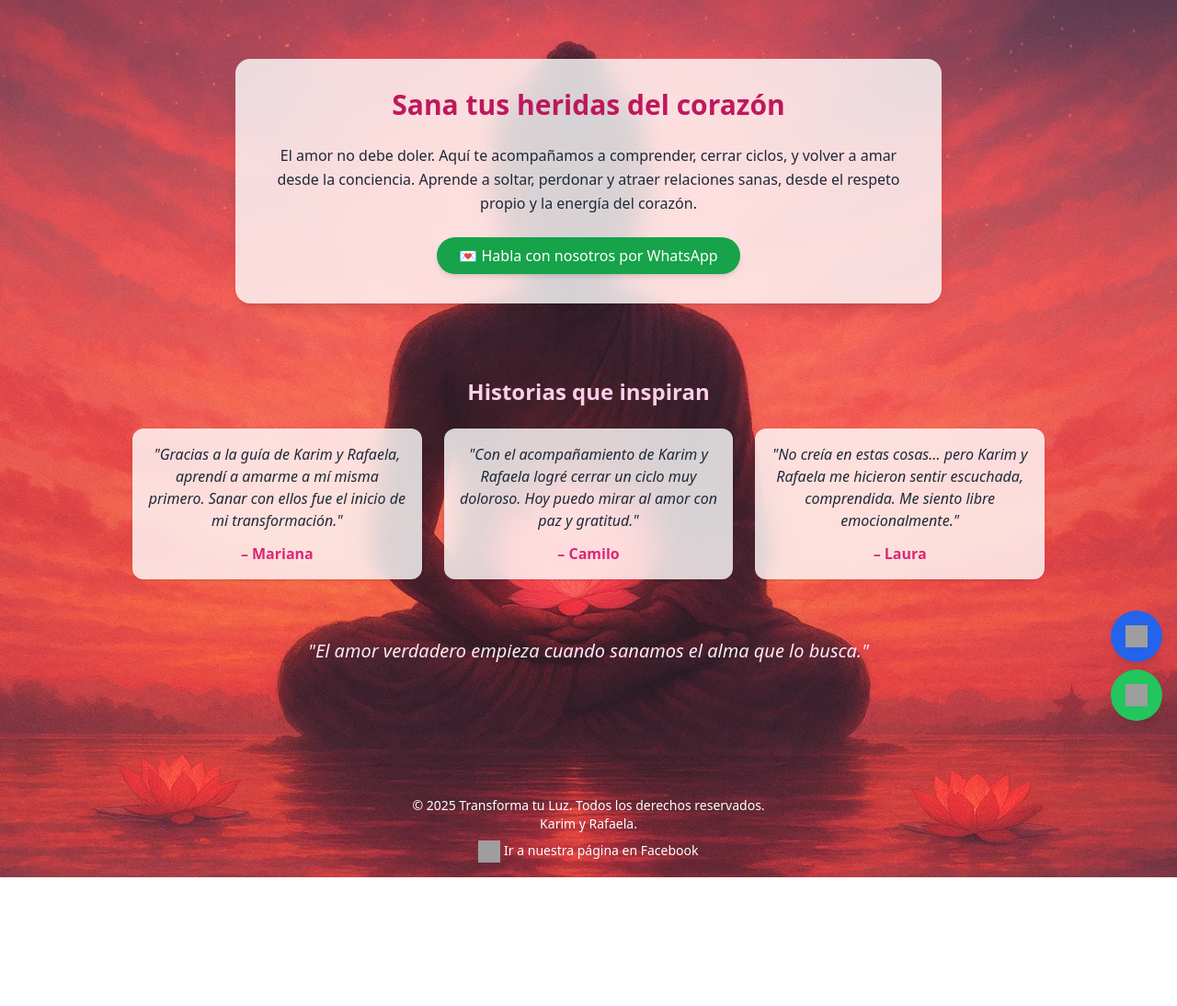
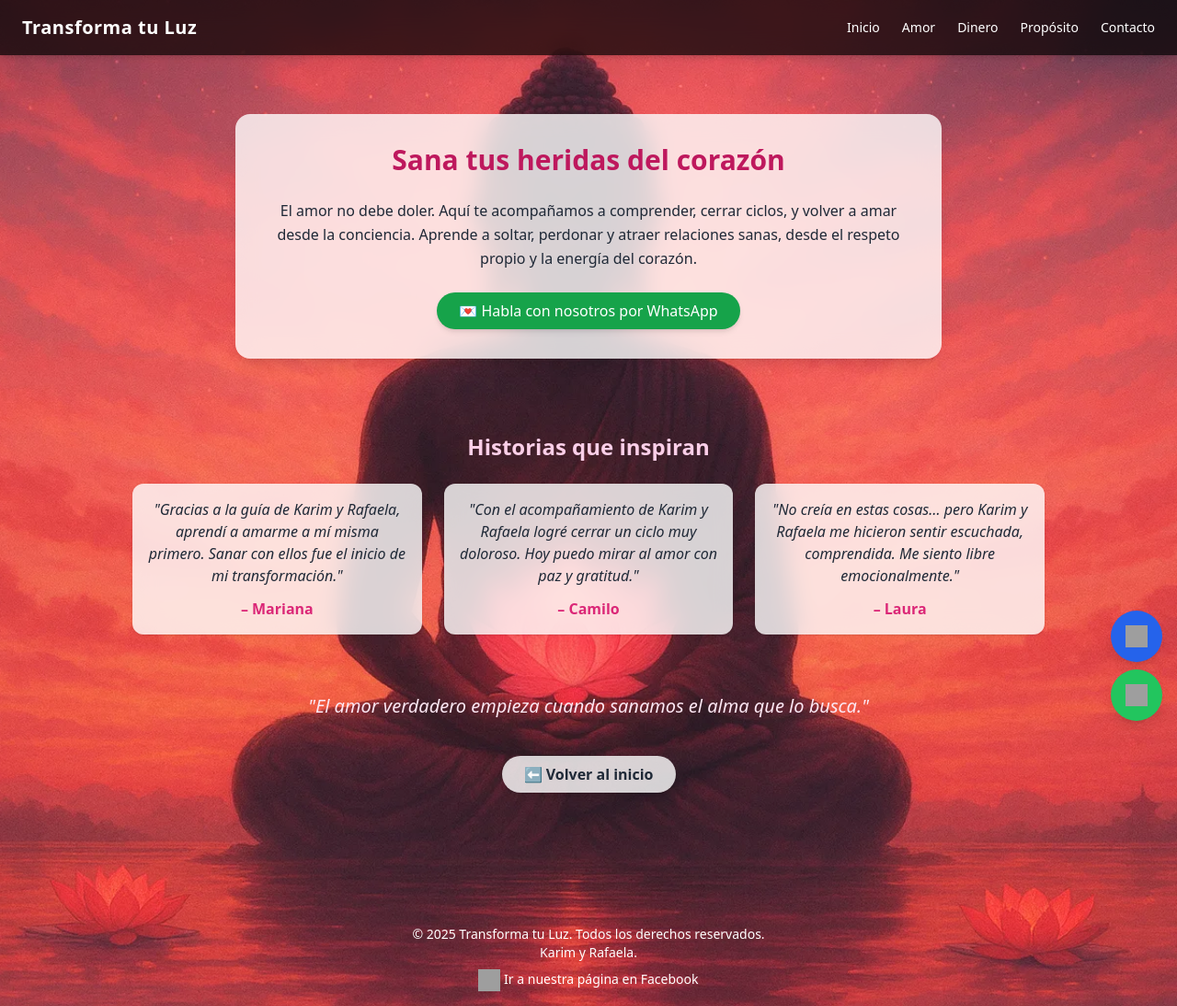
Before and after one commit to Egonzalezc97/transformaTuLuz, an Astro site: page /amor in a window 1280 px wide. Shown: the whole page at 92% size. Before the commit the page ends 954 px from the top, so only its background shows below. Built offline with nearby package versions, Linux system fonts and the light colour scheme; Astro itself is replaced by a stand-in of ours; grey boxes are pictures that could not be loaded.

Commit message:
amorpage v2

```diff
--- a/src/components/Navbar.astro
+++ b/src/components/Navbar.astro
@@ -1,10 +1,12 @@
----
----
-
-<nav class="bg-white p-4 text-center shadow-md">
-  <a href="/" class="mx-2 font-bold text-indigo-600">Transforma tu Luz</a>
-  <a href="/amor" class="mx-2">Amor</a>
-  <a href="/dinero" class="mx-2">Dinero</a>
-  <a href="/proposito" class="mx-2">Propósito</a>
-  <a href="/contacto" class="mx-2">Contacto</a>
+<nav class="sticky top-0 z-50 bg-black/70 backdrop-blur-md text-white shadow-md">
+  <div class="max-w-7xl mx-auto px-6 py-4 flex justify-between items-center">
+    <a href="/" class="text-xl font-bold tracking-wide">Transforma tu Luz</a>
+    <ul class="flex space-x-6 text-sm font-medium">
+      <li><a href="/" class="hover:text-pink-300 transition">Inicio</a></li>
+      <li><a href="/amor" class="hover:text-pink-300 transition">Amor</a></li>
+      <li><a href="/dinero" class="hover:text-pink-300 transition">Dinero</a></li>
+      <li><a href="/proposito" class="hover:text-pink-300 transition">Propósito</a></li>
+      <li><a href="/contacto" class="hover:text-pink-300 transition">Contacto</a></li>
+    </ul>
+  </div>
 </nav>
--- a/src/pages/amor.astro
+++ b/src/pages/amor.astro
@@ -1,6 +1,7 @@
 ---
 import { Image } from 'astro:assets';
 import fondoAmor from '../assets/fondo-amor.webp';
+import Navbar from '../components/Navbar.astro';
 ---
 
 <html lang="es">
@@ -9,11 +10,13 @@ import fondoAmor from '../assets/fondo-amor.webp';
     <meta name="viewport" content="width=device-width, initial-scale=1.0" />
     <title>Sanar el Amor | Transforma tu Luz</title>
   </head>
-  <body
-    class="relative min-h-screen bg-cover bg-center text-white"
-    style={`background-image: url(${fondoAmor.src})`}
-  >
+  <body class="relative min-h-screen bg-cover bg-center text-white" style={`background-image: url(${fondoAmor.src})`}>
+
+    <!-- Navbar -->
+    <Navbar />
+
     <main class="relative z-10 flex flex-col items-center justify-center px-4 py-16 text-center">
+
       <!-- Cuadro principal -->
       <div class="bg-white/80 backdrop-blur-md rounded-2xl shadow-lg max-w-3xl w-full p-8 space-y-6 text-gray-800">
         <h1 class="text-3xl font-bold text-pink-700">Sana tus heridas del corazón</h1>
@@ -54,6 +57,15 @@ import fondoAmor from '../assets/fondo-amor.webp';
       <section class="mt-16 text-pink-100 text-xl italic">
         "El amor verdadero empieza cuando sanamos el alma que lo busca."
       </section>
+
+      <!-- Botón volver al inicio -->
+      <a
+        href="/"
+        class="mt-10 inline-block bg-white/80 text-gray-800 px-6 py-2 rounded-full shadow-md transition-transform hover:scale-105 hover:bg-white/90 font-semibold"
+      >
+        ⬅ Volver al inicio
+      </a>
+
     </main>
 
     <!-- Footer -->
@@ -73,7 +85,7 @@ import fondoAmor from '../assets/fondo-amor.webp';
       </a>
     </footer>
 
-    <!-- Botón Facebook flotante -->
+    <!-- Facebook flotante -->
     <a
       href="https://www.facebook.com/profile.php?id=61565948404025"
       target="_blank"
@@ -87,7 +99,7 @@ import fondoAmor from '../assets/fondo-amor.webp';
       />
     </a>
 
-    <!-- Botón WhatsApp flotante -->
+    <!-- WhatsApp flotante -->
     <a
       href="https://wa.me/573001112233"
       target="_blank"
--- a/src/pages/index.astro
+++ b/src/pages/index.astro
@@ -4,6 +4,7 @@ import fondoBuda from '../assets/fondo_buda.webp';
 import amorImg from '../assets/amor_dark.webp';
 import dineroImg from '../assets/dinero_dark.webp';
 import propositoImg from '../assets/proposito_dark.webp';
+import Navbar from '../components/Navbar.astro';
 ---
 
 <html lang="es">
@@ -13,6 +14,7 @@ import propositoImg from '../assets/proposito_dark.webp';
     <title>Transforma tu Luz</title>
   </head>
   <body class="relative min-h-screen bg-black bg-cover bg-center text-white" style={`background-image: url(${fondoBuda.src})`}>
+  <Navbar />
     <main class="relative z-10 flex flex-col items-center justify-center px-4 py-12 text-center">
       <h1 class="text-4xl font-bold mb-2">Transforma tu Luz</h1>
       <p class="mb-10 max-w-2xl">Descubre el camino hacia el amor, la abundancia y tu propósito de vida.</p>
```
